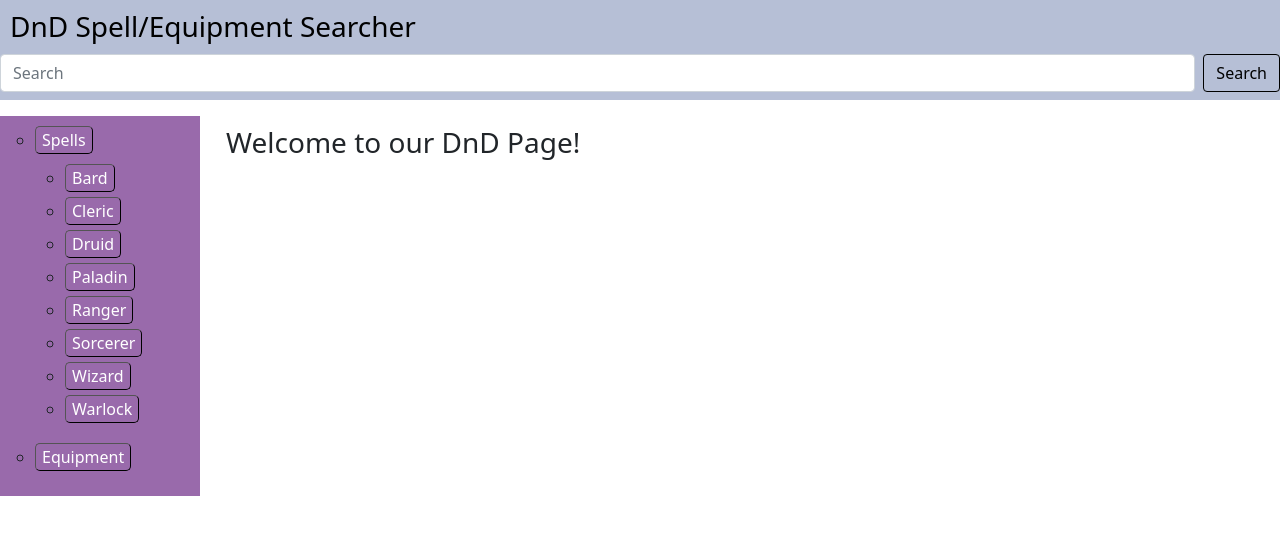
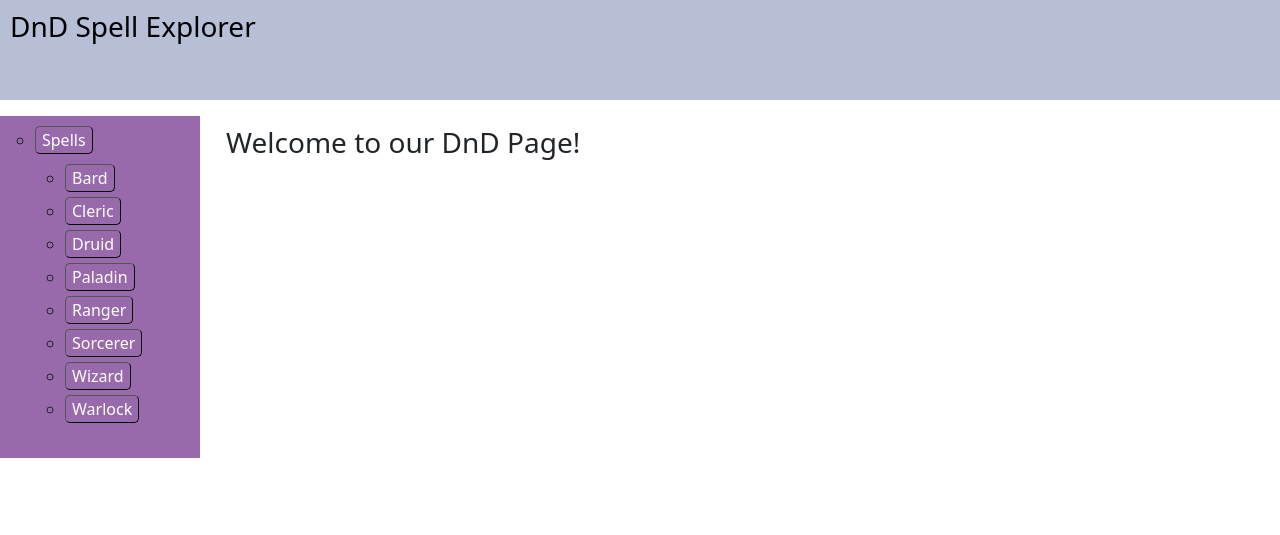
Before and after one commit to rasmussenmatthew/cs257, a Flask app: page / in a window 1280 px wide. Shown: the top 535 px of the page. Run offline with Flask 2, Linux system fonts and the light colour scheme; parts of the project's set-up code (start-up, migrations or seed data) failed here and were passed over; some libraries are stand-ins or nearby versions.

Commit message:
finished purge

```diff
--- a/webapp/static/webapp.js
+++ b/webapp/static/webapp.js
@@ -16,7 +16,6 @@ document.getElementById('Ranger').addEventListener('click', function() {get_spel
 document.getElementById('Sorcerer').addEventListener('click', function() {get_spells_for_class('Sorcerer')});
 document.getElementById('Wizard').addEventListener('click', function() {get_spells_for_class('Wizard')});
 document.getElementById('Warlock').addEventListener('click', function() {get_spells_for_class('Warlock')});
-document.getElementById('equipment').addEventListener('click', get_equipment);
 
 var sideBar = document.getElementById("side_bar");
 var bttns = sideBar.getElementsByClassName("bttn");
@@ -67,8 +66,9 @@ function get_spells() {
                         'columns':[
                             {'data':'spell_name',
                              'render':function(data){
-                              data = '<a href=/api/spells/classes/bard>' + data + '</a>';
-                              return data;
+                                var data_url = data.replace(" ", "%20");
+                                data = '<a href="/api/spells/'+ data_url + '"' + 'target = "_blank"' + '>' + data + '</a>';
+                                return data;
                             }
                             },
                             {'data':'spell_level'},
@@ -177,33 +177,3 @@ function get_spell_information(spell_name){
     )
 
 }
-
-function get_equipment() {
-    var url = getAPIBaseURL() + '/equipment';
-
-    fetch(url, {method: 'get'})
-
-    .then((response) => response.json())
-
-    .then(function(equipments) {
-        var listBody = '';
-        for (var k = 0; k < equipments.length; k++) {
-            var equipment = equipments[k];
-            listBody += '<li>' + equipment['tool_name']
-                      + ', ' + equipment['tool_cost']
-                      + ', ' + equipment['tool_weight']
-                      + '</li>\n';
-        }
-        var contentLabelElement = document.getElementById('content_label');
-        contentLabelElement.innerHTML = 'Equipment';
-        var spellListElement = document.getElementById('spell_list');
-        if (spellListElement) {
-            spellListElement.innerHTML = listBody;
-        }
-    })
-
-    .catch(function(error) {
-        console.log(error);
-    });
-
-}
--- a/webapp/templates/index.html
+++ b/webapp/templates/index.html
@@ -17,13 +17,7 @@
 <body>
     <div class = "wrapper">
         <div class = "header">
-            <h3><a href="/">DnD Spell/Equipment Searcher</a></h3>
-            <div class = "search_bar">
-                <form class="d-flex">
-                  <input class="form-control me-2" type="search" placeholder="Search" aria-label="Search">
-                  <button class="btn btn-outline-success" type="submit"> Search </button>
-                </form>
-            </div>
+            <h3><a href="/">DnD Spell Explorer</a></h3>
         </div>
         <div class = "side_bar" id = "side_bar">
             <ul>
@@ -38,7 +32,6 @@
                     <li><button id="Wizard" class="bttn"> Wizard </button></li>
                     <li><button id="Warlock" class="bttn"> Warlock </button></li>
                 </ul>
-                <li><button id="equipment" class="bttn">Equipment</button></li>
             </ul>
         </div>
         <div class = "content">
@@ -151,12 +144,6 @@
                     </thead>
                 </table>
             </div>
-            <div id="spell_info_visibility" class="">
-                <table id="spell_info" class='table table-striped table-bordered'>
-                    <thead>
-                    </thead>
-                </table>
-            </div>
         </div>
     </div>
 
```
